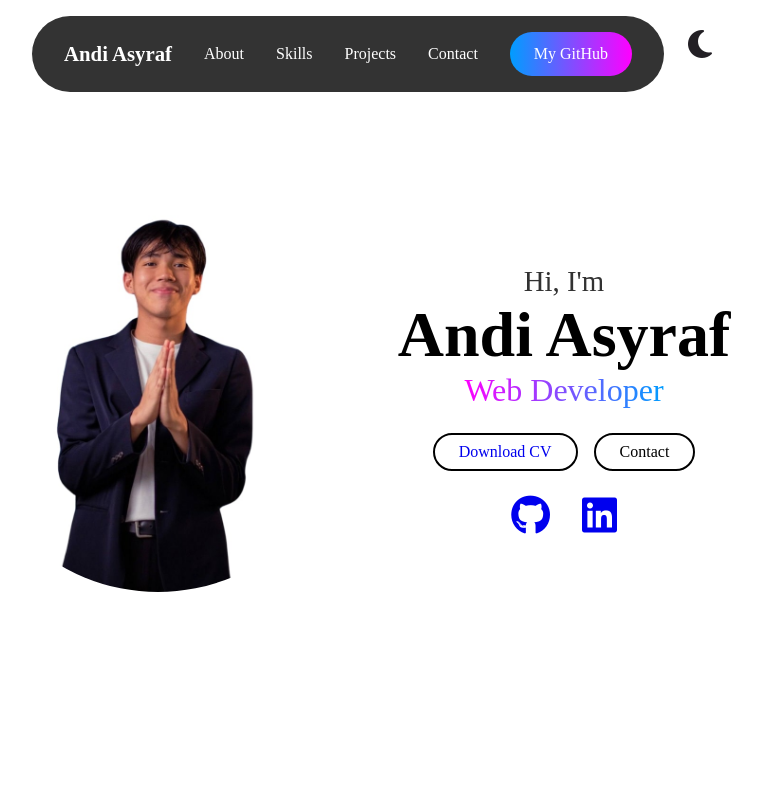
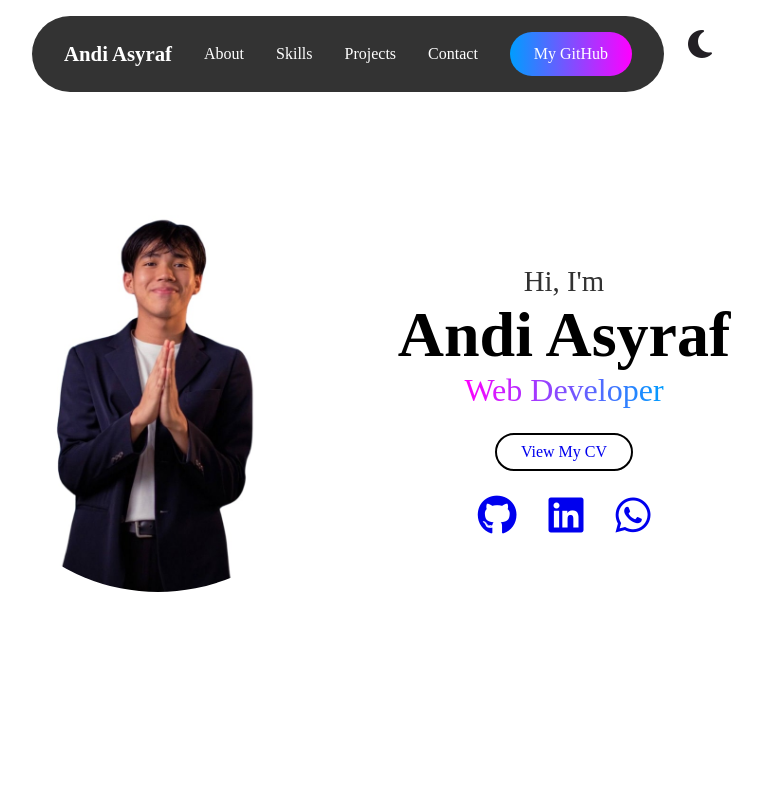
Before and after one commit to and1asyraf/MyPortfolio, a plain HTML site: page index.html in a window 1280 px wide. Shown: the top 800 px of the page, without its empty margins (292-1054 px from the left). Drawn offline with Linux system fonts and the light colour scheme.

Commit message:
Latest Commit

```diff
--- a/index.html
+++ b/index.html
@@ -49,9 +49,8 @@
                 </div>
                 <div class="btn-group">
                     <a href="MyResume.pdf" download>
-                        <div class="btn">Download CV</div>
+                        <div class="btn">View My CV</div>
                     </a>
-                    <div class="btn">Contact</div>
                 </div>
                 <div class="socials">
                     <a href="https://github.com/and1asyraf" target="_blank" rel="noopener" title="Visit my GitHub profile">
@@ -59,6 +58,9 @@
                     </a>
                     <a href="https://www.linkedin.com/in/andi-asyraf-7839822ba/" target="_blank" rel="noopener" title="Visit my LinkedIn profile">
                         <i class="fa-brands fa-linkedin"></i>
+                    </a>
+                    <a href="https://wa.me/601110457001" target="_blank" rel="noopener" title="Contact me on Whatsapp">
+                        <i class="fa-brands fa-whatsapp"></i>
                     </a>
                 </div>
             </div>
```
Also changed, not shown: 2 other files.
